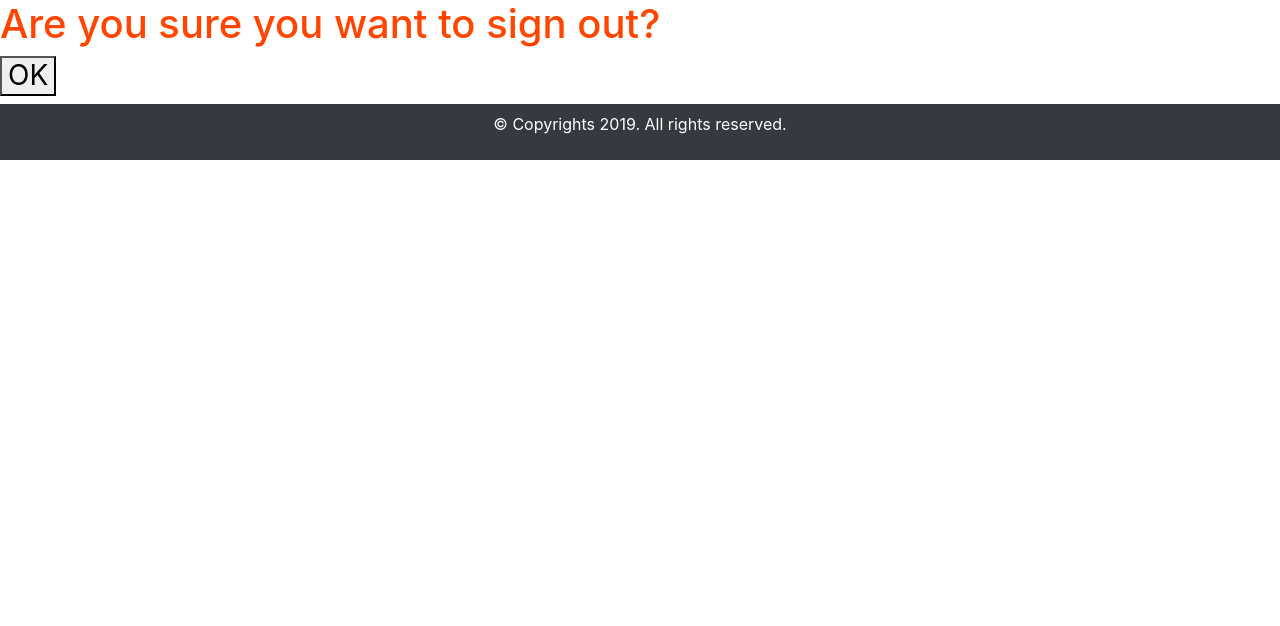
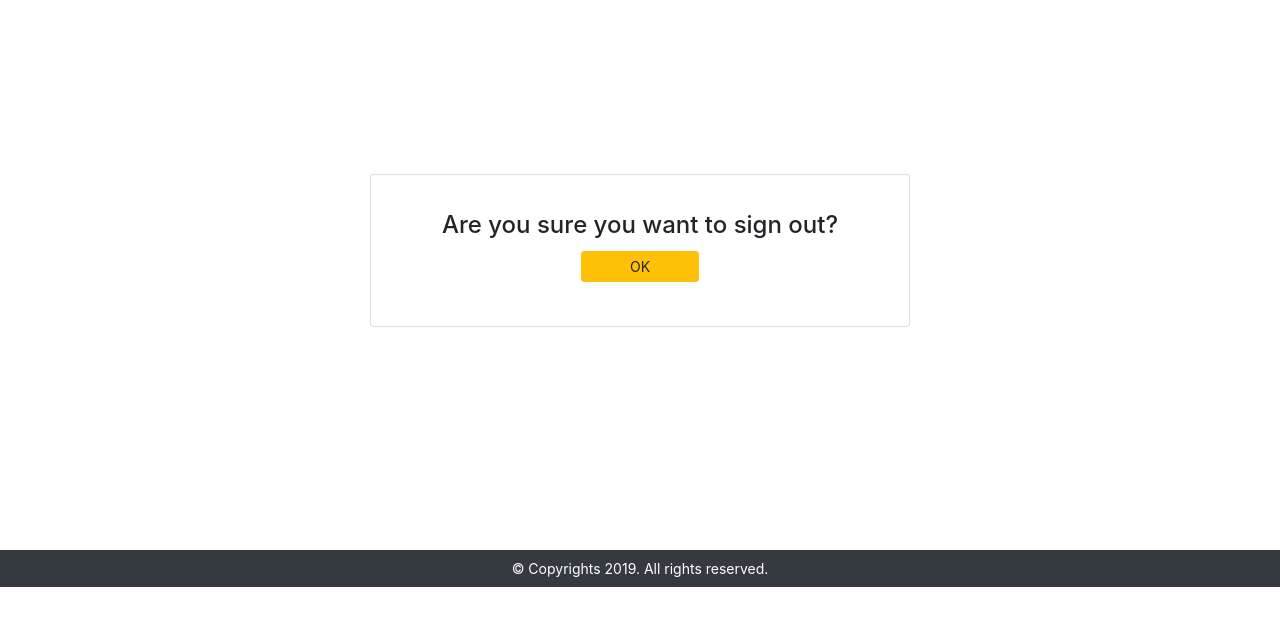
Before and after one commit to siyam04/ODLRS_v.2, a Django app: page /accounts/logout/ in a window 1280 px wide. Shown: the part 56-682 px from the top of the page. Run offline with Django 3.2, Linux system fonts and the light colour scheme; a user stored in the database is signed in; some libraries are stand-ins or nearby versions.

Commit message:
update logout template

```diff
--- a/templates/account/logout.html
+++ b/templates/account/logout.html
@@ -5,17 +5,60 @@
 {% block head_title %}{% trans "Sign Out" %}{% endblock %}
 
 {% block content %}
-{#<h1 style="color: red">{% trans "Sign Out" %}</h1>#}
+
+
+<style>
+	p {
+		margin-bottom: 0;
+		font-size: 14px;
+	}
+
+	.card {
+		margin-top: 150px;
+	}
+
+	.box {
+		min-height: 550px;
+	}
+</style>
+
+
+<div class="container box">
+	<div class="row">
+
+		<div class="col-6 offset-3 my-4">
+			<div class="card text-center py-3">
+				<div class="card-body">
+					<h4>{% trans 'Are you sure you want to sign out?' %}</h4>
+
+					<form method="post" action="{% url 'account_logout' %}">
+						{% csrf_token %}
+						{% if redirect_field_value %}
+						<input type="hidden" name="{{ redirect_field_name }}" value="{{ redirect_field_value }}" />
+						{% endif %}
+						<h3><button type="submit" class="btn btn-warning btn-sm px-5">{% trans 'OK' %}</button></h3>
+					</form>
+				</div>
+			</div>
+		</div>
+
+	</div>
+</div>
+
+
+
+
+<!-- {#<h1 style="color: red">{% trans "Sign Out" %}</h1>#}
 
 <h1 style="color: orangered">{% trans 'Are you sure you want to sign out?' %}</h1>
 
 <form method="post" action="{% url 'account_logout' %}">
-  {% csrf_token %}
-  {% if redirect_field_value %}
-  <input type="hidden" name="{{ redirect_field_name }}" value="{{ redirect_field_value }}"/>
-  {% endif %}
-  <h3><button type="submit">{% trans 'OK' %}</button></h3>
-</form>
+	{% csrf_token %}
+	{% if redirect_field_value %}
+	<input type="hidden" name="{{ redirect_field_name }}" value="{{ redirect_field_value }}" />
+	{% endif %}
+	<h3><button type="submit">{% trans 'OK' %}</button></h3>
+</form> -->
 
 
 {% endblock %}
```
Also changed, not shown: db.sqlite3.
